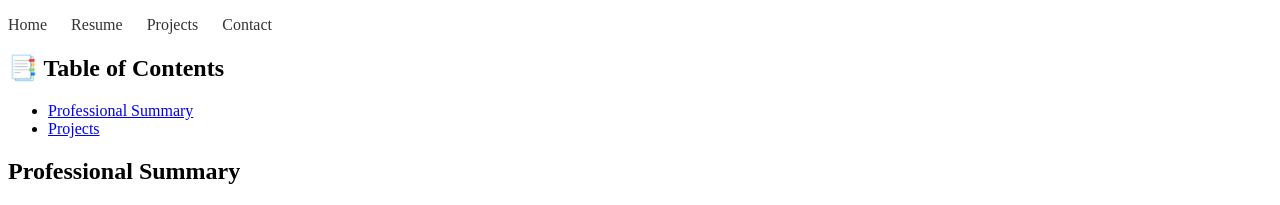
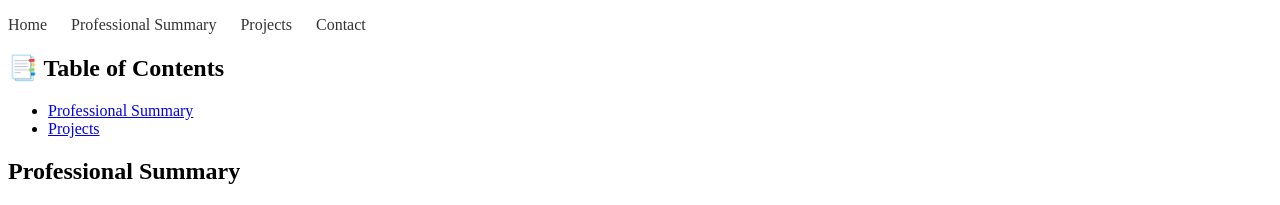
Before and after one commit to saltikg/gokhanasaltik.github.io, a Jekyll site: the page built from resume.md, in a window 1280 px wide and 1400 px high. Shown: the top 205 px of the window. Built offline with Jekyll 4.4.1, drawn with Linux system fonts in a browser that asks for light colours; our own code applies the rules of GitHub Pages for plain Markdown files; some of the changed text lies outside the part shown.

Commit message:
Update default.html

```diff
--- a/_layouts/default.html
+++ b/_layouts/default.html
@@ -6,18 +6,26 @@
     <link rel="stylesheet" href="{{ "/assets/css/style.css" | relative_url }}">
 </head>
 <body>
+    <!-- Top Navigation Bar -->
     <header>
         <nav>
             <ul>
                 <li><a href="{{ site.baseurl }}/">Home</a></li>
-                <li><a href="{{ site.baseurl }}/resume">Resume</a></li>
+                <li><a href="{{ site.baseurl }}/professional-summary">Professional Summary</a></li>
                 <li><a href="{{ site.baseurl }}/projects">Projects</a></li>
                 <li><a href="{{ site.baseurl }}/contact">Contact</a></li>
             </ul>
         </nav>
     </header>
-    <main>
-        {{ content }}
-    </main>
+
+    <!-- Left Menu (Original Theme) -->
+    <div class="container">
+        <aside>
+            {{ content }}
+        </aside>
+        <main>
+            {{ content }}
+        </main>
+    </div>
 </body>
 </html>
```
